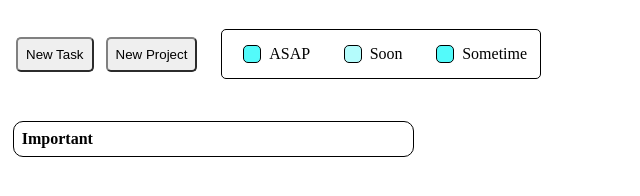
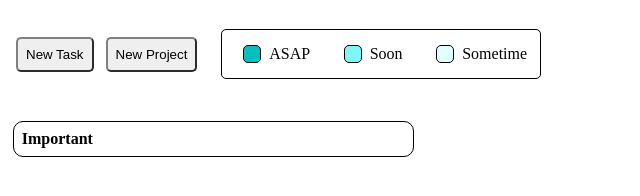
Before and after one commit to elodieboerma/todo-list, a website built with webpack: page src/template.html in a window 1280 px wide. Shown: the full height of the page, 0-640 px from the left. Built offline with nearby package versions, Linux system fonts and the light colour scheme.

Commit message:
adjust colors for priorities

```diff
--- a/src/styles.css
+++ b/src/styles.css
@@ -136,9 +136,9 @@ input[type="radio"] {
 }
 
 .soon {
-    background-color: rgb(180, 252, 252);
+    background-color: rgb(126, 247, 247);
 }
 
 .asap {
-    background-color: rgb(83, 250, 250);
+    background-color: rgb(3, 192, 192);
 }
--- a/src/template.html
+++ b/src/template.html
@@ -14,7 +14,7 @@
 
         <div id="key">
             <div class="code">
-                <div class="color" style="background-color: rgb(83, 250, 250);"></div>
+                <div class="color asap"></div>
                 <div>ASAP</div>
             </div>
             <div class="code">
@@ -22,7 +22,7 @@
                 <div>Soon</div>
             </div>
             <div class="code">
-                <div class="color asap"></div>
+                <div class="color" style="background-color: lightcyan"></div>
                 <div>Sometime</div>
             </div>
         </div>
```
